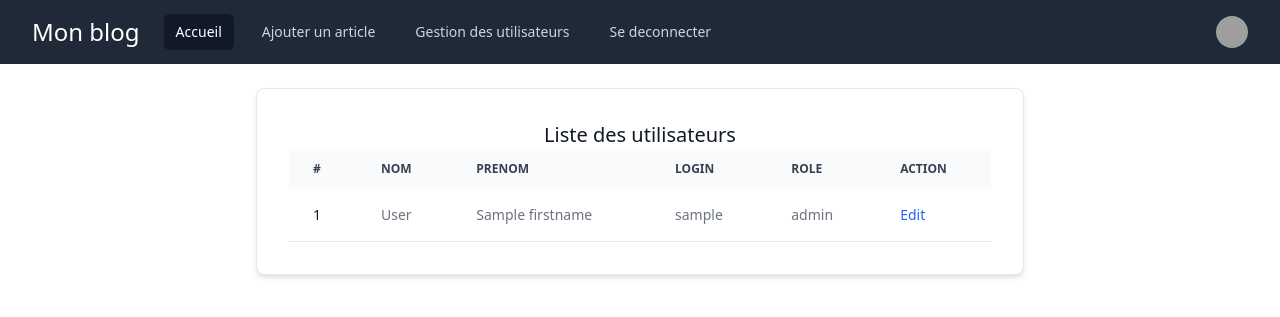
After one commit to thediaf/Blog-RESTAPI-Client, a PHP site: template View/users.php in a window 1280 px wide. The commit adds this page. Shown: the top 317 px of the page. Run offline with PHP 8.4, Linux system fonts and the light colour scheme; the visitor is signed in with stand-in values (Sample User, id 1); the template is opened without the code that fills it: most values are stand-ins (such as "Sample title", 1, 10 or a date in 2020); data that the repository does not hold is empty; grey boxes are pictures that could not be loaded.

Commit message:
feat: users list

```diff
--- a/View/template.php
+++ b/View/template.php
@@ -65,7 +65,7 @@
                         >
                         Ajouter un article
                         </a>
-                        <a href="/" class="text-gray-300 hover:bg-gray-700 hover:text-white
+                        <a href="../index.php?action=users" class="text-gray-300 hover:bg-gray-700 hover:text-white
                                 px-3 py-2 rounded-md text-sm font-medium"
                         >
                             Gestion des utilisateurs
--- /dev/null
+++ b/View/users.php
@@ -0,0 +1,60 @@
+<?php ob_start() ?>
+
+<div class="mx-auto my-6 p-4 max-w-3xl bg-white rounded-lg border border-gray-200 shadow-md sm:p-6 lg:p-8">
+        <h5 class="text-xl text-center font-medium text-gray-900 dark:text-white">
+            Liste des utilisateurs
+        </h5>
+    <table class="w-full text-sm text-left text-gray-500 dark:text-gray-400">
+        <thead class="text-xs text-gray-700 uppercase bg-gray-50 dark:bg-gray-700 dark:text-gray-400">
+            <tr>
+                <th scope="col" class="py-3 px-6">
+                    #
+                </th>
+                <th scope="col" class="py-3 px-6">
+                    Nom
+                </th>
+                <th scope="col" class="py-3 px-6">
+                    Prenom
+                </th>
+                <th scope="col" class="py-3 px-6">
+                    Login
+                </th>
+                <th scope="col" class="py-3 px-6">
+                    Role
+                </th>
+                <th scope="col" class="py-3 px-6">
+                    Action
+                </th>
+            </tr>
+        </thead>
+        <tbody>
+        <?php $i = 1; foreach ($users as $user) {  ?>
+            <tr class="bg-white border-b dark:bg-gray-900 dark:border-gray-700">
+                <th scope="row" class="py-4 px-6 font-medium text-gray-900 whitespace-nowrap dark:text-white">
+                <?= $i++ ?>
+                </th>
+                <td class="py-4 px-6">
+                    <?= $user->lastname?>
+                </td>
+                <td class="py-4 px-6">
+                    <?= $user->firstname?>
+                </td>
+                <td class="py-4 px-6">
+                    <?= $user->login?>
+                </td>
+                <td class="py-4 px-6">
+                    <?= $user->role?>
+                </td>
+                <td class="py-4 px-6">
+                    <a href="#" class="font-medium text-blue-600 dark:text-blue-500 hover:underline">Edit</a>
+                </td>
+            </tr>
+
+    <?php } ?>
+        </tbody>
+    </table>
+</div>
+
+
+<?php $content = ob_get_clean(); ?>
+<?php require('View/template.php'); ?>
--- a/index.php
+++ b/index.php
@@ -16,6 +16,11 @@
             elseif ($_GET['action'] == "category")
             {
                 $run->categoryArticles($_GET['id']);
+            }
+            elseif ($_GET['action'] == "users")
+            {
+
+                $userController->users();
             }
             elseif ($_GET['action'] == "new")
             {
```
Also changed, not shown: Controller/UserController.php (+15 -0 lines).
